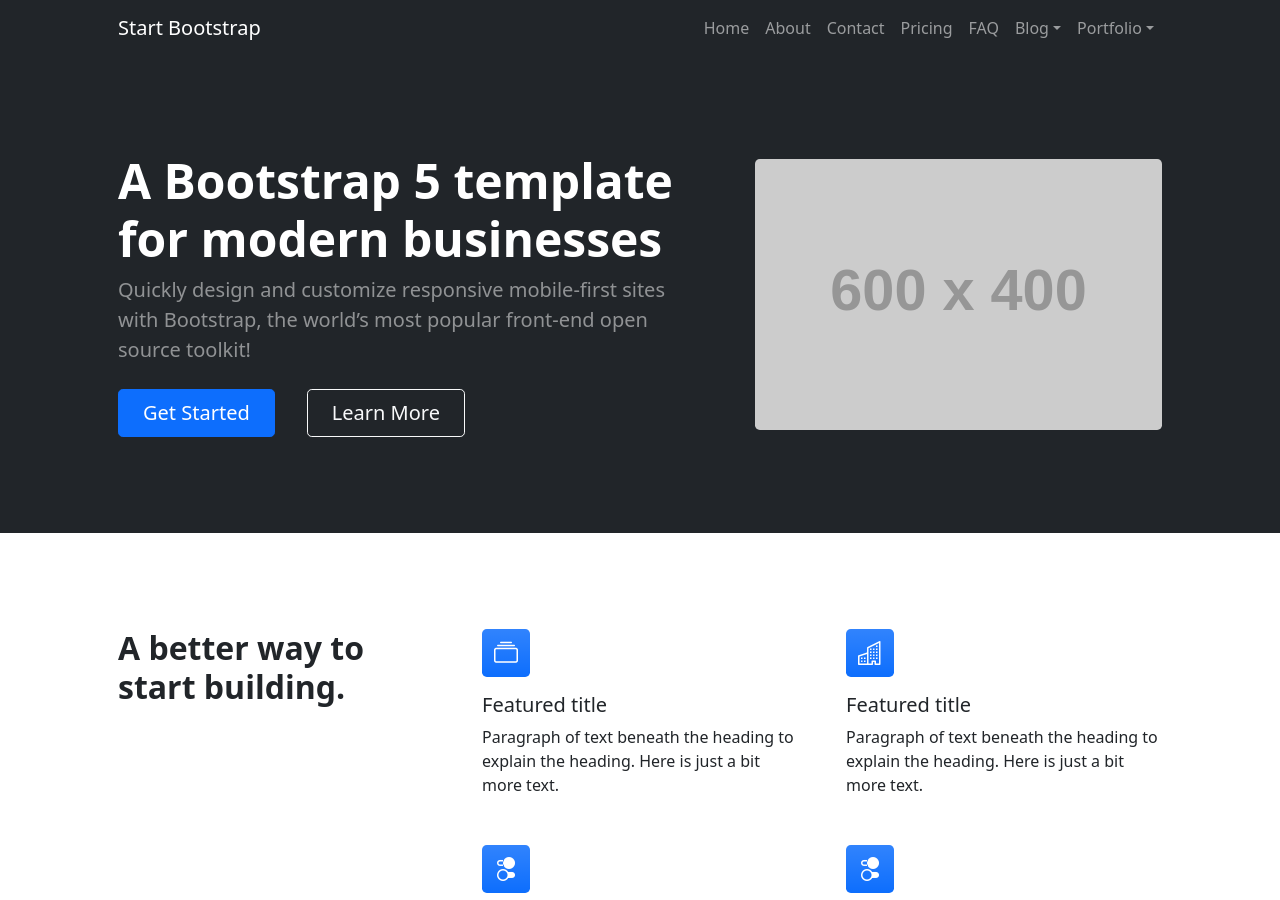
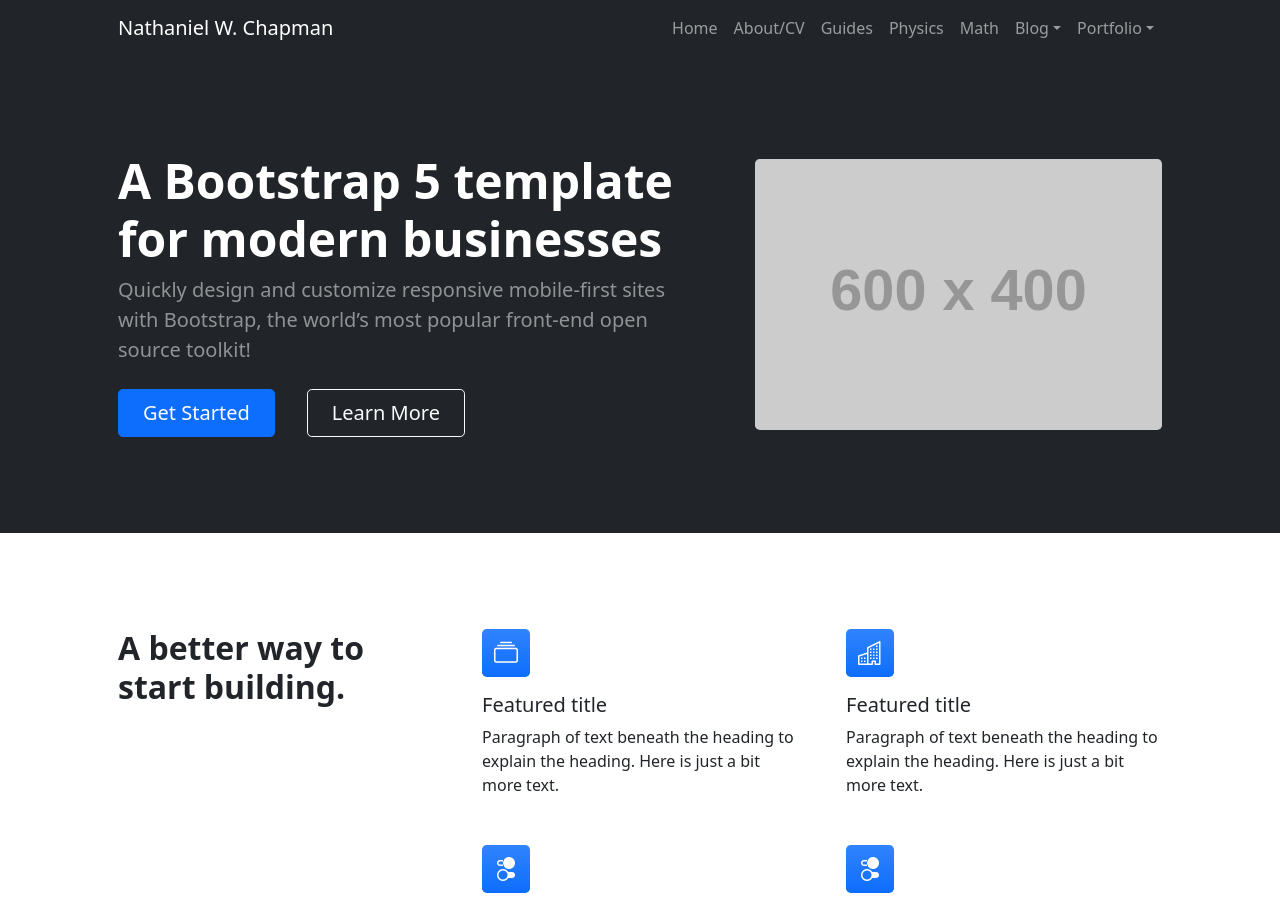
Before and after one commit to NonDairyNeutrino/nondairyneutrino.github.io, a Jekyll site: the page docs/index.html, which Jekyll copies as it is, in a window 1280 px wide and 900 px high. Built offline with Jekyll 4.4.1, drawn with Linux system fonts in a browser that asks for light colours.

Commit message:
update nav bar

```diff
--- a/docs/index.html
+++ b/docs/index.html
@@ -3,9 +3,9 @@
     <head>
         <meta charset="utf-8" />
         <meta name="viewport" content="width=device-width, initial-scale=1, shrink-to-fit=no" />
-        <meta name="description" content="" />
-        <meta name="author" content="" />
-        <title>Modern Business - Start Bootstrap Template</title>
+        <meta name="description" content="My website and portfolio" />
+        <meta name="author" content="Nathaniel W. Chapman" />
+        <title>Nathaniel W Chapman | Physics and Math on the Computer</title>
         <!-- Favicon-->
         <link rel="icon" type="image/x-icon" href="assets/favicon.ico" />
         <!-- Bootstrap icons-->
@@ -18,15 +18,15 @@
             <!-- Navigation-->
             <nav class="navbar navbar-expand-lg navbar-dark bg-dark">
                 <div class="container px-5">
-                    <a class="navbar-brand" href="index.html">Start Bootstrap</a>
+                    <a class="navbar-brand" href="index.html">Nathaniel W. Chapman</a>
                     <button class="navbar-toggler" type="button" data-bs-toggle="collapse" data-bs-target="#navbarSupportedContent" aria-controls="navbarSupportedContent" aria-expanded="false" aria-label="Toggle navigation"><span class="navbar-toggler-icon"></span></button>
                     <div class="collapse navbar-collapse" id="navbarSupportedContent">
                         <ul class="navbar-nav ms-auto mb-2 mb-lg-0">
                             <li class="nav-item"><a class="nav-link" href="index.html">Home</a></li>
-                            <li class="nav-item"><a class="nav-link" href="about.html">About</a></li>
-                            <li class="nav-item"><a class="nav-link" href="contact.html">Contact</a></li>
-                            <li class="nav-item"><a class="nav-link" href="pricing.html">Pricing</a></li>
-                            <li class="nav-item"><a class="nav-link" href="faq.html">FAQ</a></li>
+                            <li class="nav-item"><a class="nav-link" href="about.html">About/CV</a></li>
+                            <li class="nav-item"><a class="nav-link" href="guides.html">Guides</a></li>
+                            <li class="nav-item"><a class="nav-link" href="physics.html">Physics</a></li>
+                            <li class="nav-item"><a class="nav-link" href="math.html">Math</a></li>
                             <li class="nav-item dropdown">
                                 <a class="nav-link dropdown-toggle" id="navbarDropdownBlog" href="#" role="button" data-bs-toggle="dropdown" aria-expanded="false">Blog</a>
                                 <ul class="dropdown-menu dropdown-menu-end" aria-labelledby="navbarDropdownBlog">
```
